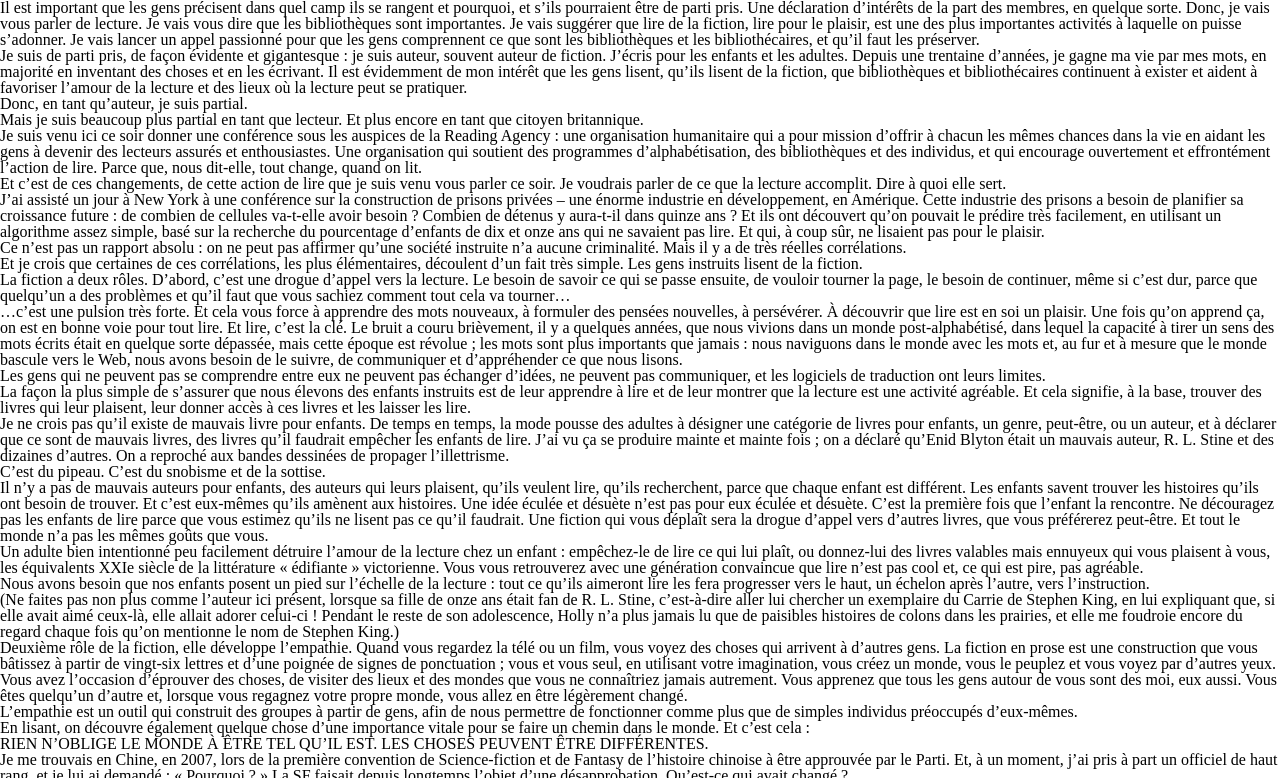
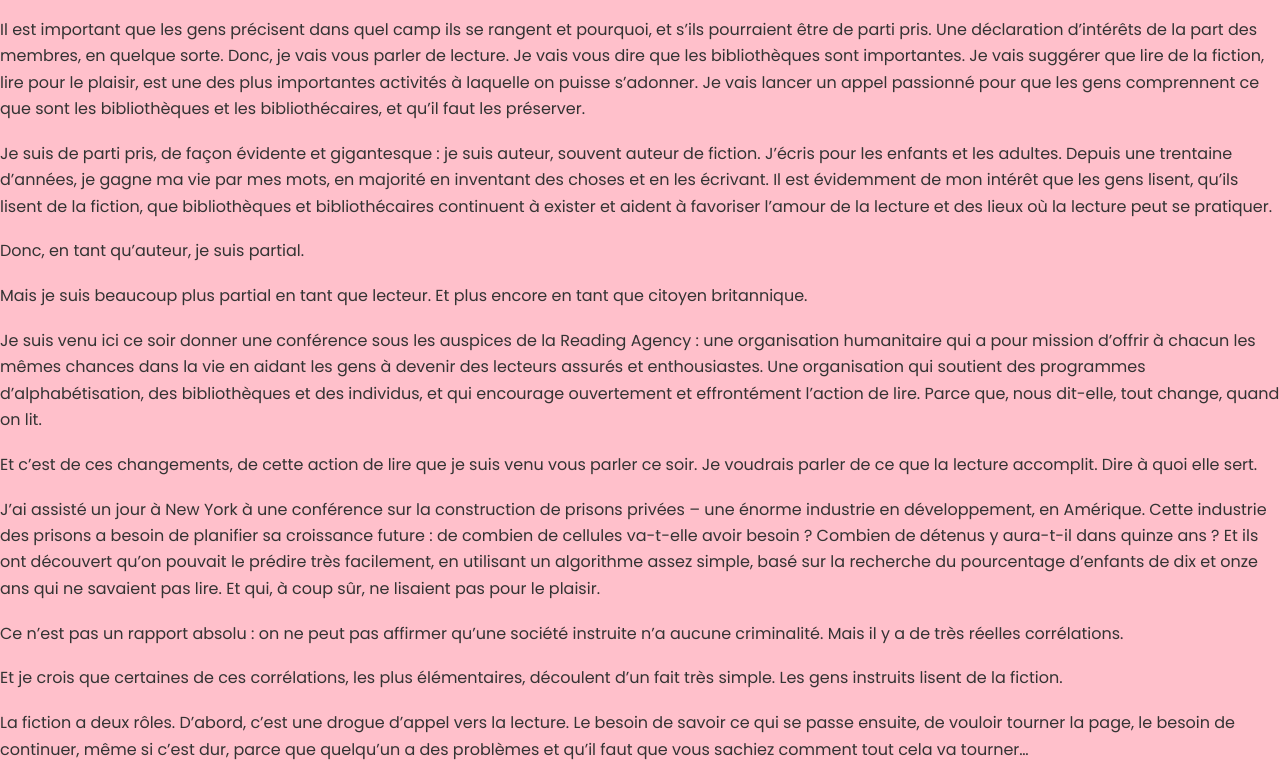
Before and after one commit to aliceeemcln/D5_2020_bibliotheque, a plain HTML site: page texte.html in a window 1280 px wide. Shown: the top 778 px of the page. Drawn offline with Linux system fonts and the light colour scheme.

Commit message:
Neil gaiman

```diff
--- a/texte.html
+++ b/texte.html
@@ -6,6 +6,8 @@
   <title>Neil Gaiman - Pourquoi notre futur dépend des bibliothèques, de la lecture et de l’imagination</title>
   <meta charset="utf-8">
   <link rel="stylesheet" href="css/reset.css">
+  <link rel="stylesheet" href="css/typo.css">
+  <link rel="stylesheet" href="css/master.css">
 </head>
 
 <body>
```
Also changed, not shown: 2 other files.
